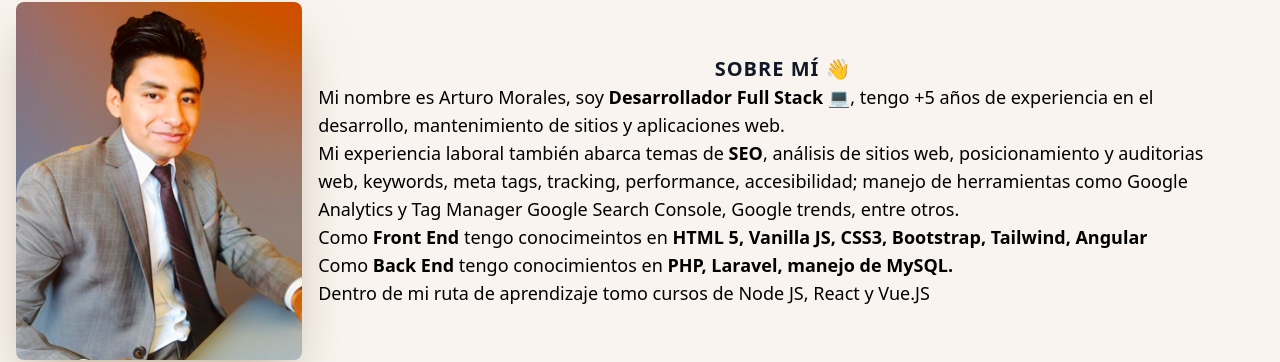
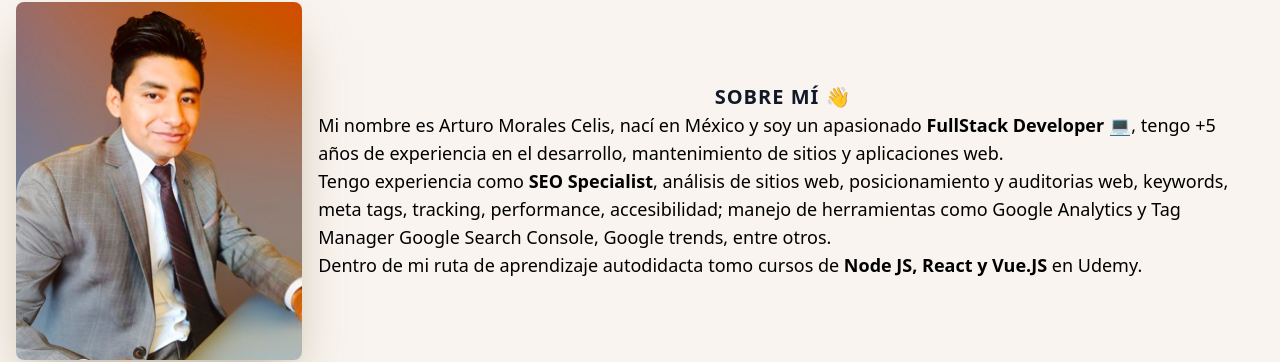
Before and after one commit to artmcel/artmcel.github.io, a React (Vite) app: page / in a window 1280 px wide. Shown: the part 118-480 px from the top of the page. Built offline with nearby package versions, Linux system fonts and the light colour scheme; a web font is replaced by a local one.

Commit message:
add more info

```diff
--- a/src/Introduce.jsx
+++ b/src/Introduce.jsx
@@ -16,17 +16,13 @@ export default function Introduce() {
         lg:w-3/4 lg:basis-3/4">
         <h2 className="h2">SOBRE MÍ 👋</h2>
         <p className="whitespace-pre-line leading-relaxed lg:text-lg">
-          Mi nombre es Arturo Morales, soy <a className="font-bold text-lg">Desarrollador Full Stack</a> 💻, tengo +5 años
+          Mi nombre es Arturo Morales Celis, nací en México y soy un apasionado <a className="font-bold text-lg">FullStack Developer</a> 💻, tengo +5 años
           de experiencia en el desarrollo, mantenimiento de sitios y aplicaciones web.
           <br />
-          Mi experiencia laboral también abarca temas de <a className='font-bold text-lg'>SEO</a>, análisis de sitios web, posicionamiento y auditorias web, keywords, meta tags, tracking, performance, accesibilidad;
+          Tengo experiencia como <a className='font-bold text-lg'>SEO Specialist</a>, análisis de sitios web, posicionamiento y auditorias web, keywords, meta tags, tracking, performance, accesibilidad;
           manejo de herramientas como Google Analytics y Tag Manager Google Search Console, Google trends, entre otros.
           <br />
-          Como <a className="font-bold text-lg">Front End </a>tengo conocimeintos en <a className='font-bold text-lg'>HTML 5, Vanilla JS, CSS3, Bootstrap, Tailwind, Angular</a>
-          <br />
-          Como <a className='font-bold text-lg'>Back End </a>tengo conocimientos en <a className='font-bold text-lg'>PHP, Laravel, manejo de MySQL.</a>
-          <br />
-          Dentro de mi ruta de aprendizaje tomo cursos de Node JS, React y Vue.JS
+          Dentro de mi ruta de aprendizaje autodidacta tomo cursos de <a className='font-bold text-lg'>Node JS, React y Vue.JS</a> en Udemy.
         </p>
       </div>
     </article>
```
